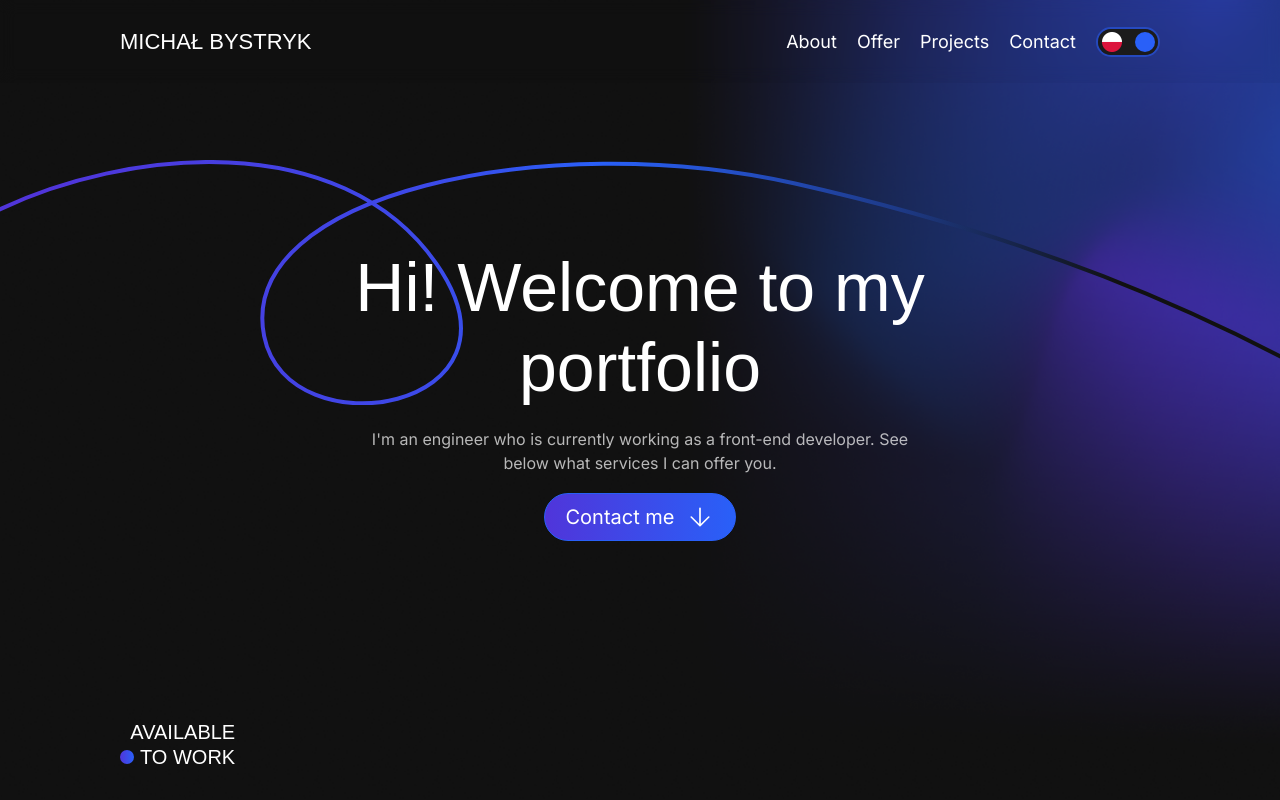
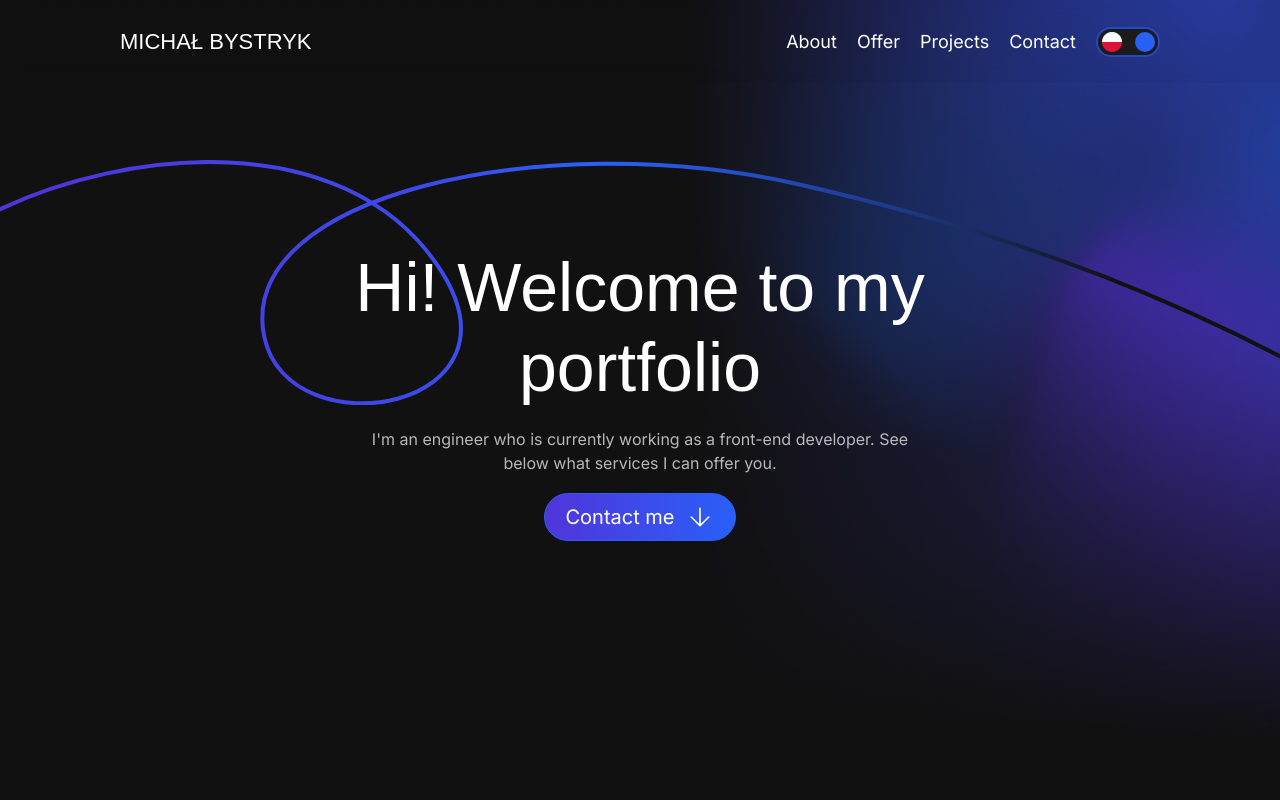
Before and after one commit to Bystrol/portfolio-website, a Next.js app: page / in a window 1280 px wide. Shown: the top 800 px of the page. Built offline with nearby package versions, Linux system fonts and the light colour scheme; a web font is replaced by a local one.

Commit message:
chore: comment out availability

```diff
--- a/src/components/organisms/HeroSection.tsx
+++ b/src/components/organisms/HeroSection.tsx
@@ -38,13 +38,13 @@ export default function HeroSection({ translation }: HeroSectionProps) {
         <div
           className={`w-full max-w-[1440px] uppercase text-[16px] sm:text-[18px] lg:text-[20px] ${unbounded.className}`}
         >
-          <div className="w-max text-right leading-[20px] sm:leading-[22.5px] lg:leading-[25px]">
+          {/* <div className="w-max text-right leading-[20px] sm:leading-[22.5px] lg:leading-[25px]">
             <p>{translation.hero.availability_first}</p>
             <div className="w-[14px] h-[14px] rounded-full bg-gradient-to-r from-[#5035DA] to-[#2960F8] inline-block" />
             <p className="inline-block ml-1.5">
               {translation.hero.availability_second}
             </p>
-          </div>
+          </div> */}
         </div>
       </div>
     </section>
```
